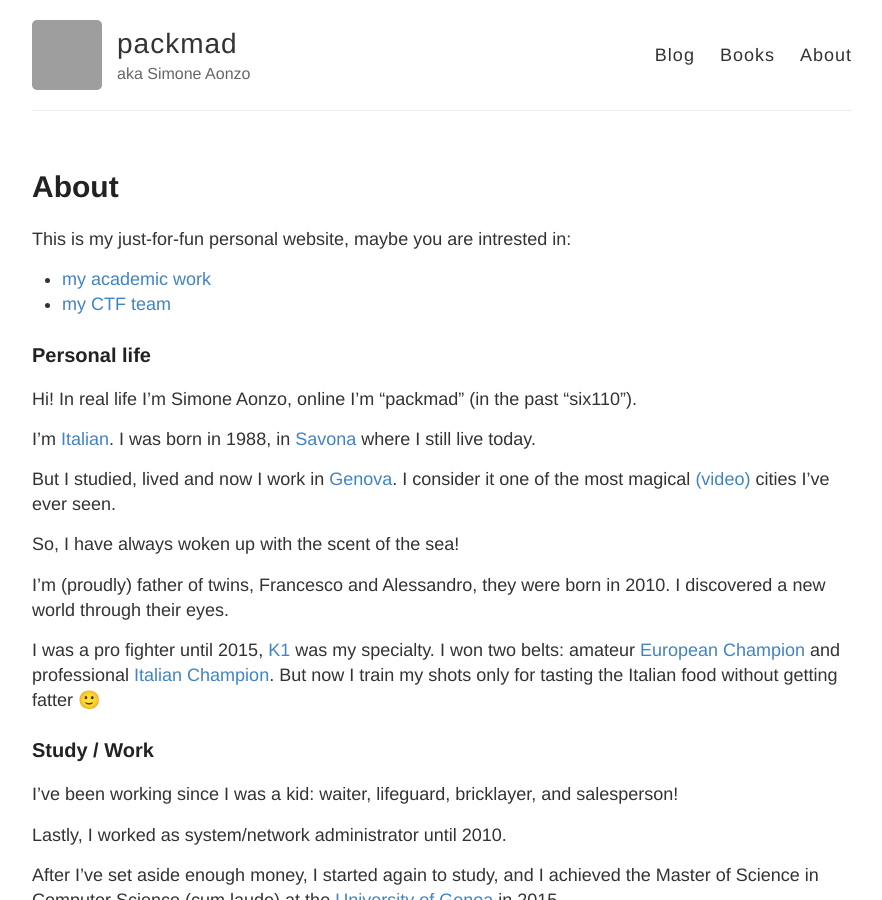
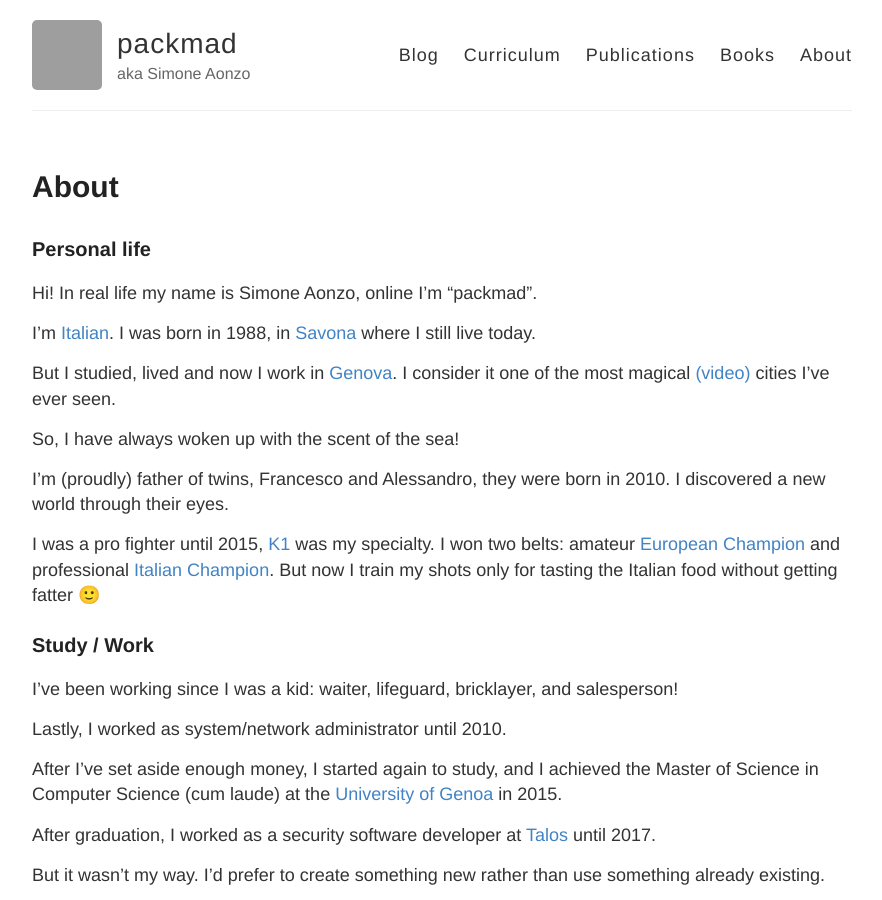
Before and after one commit to packmad/packmad.github.io, a Jekyll site: the page built from about.md, in a window 1280 px wide and 900 px high. Shown: the whole window, without its empty margins (198-1080 px from the left). Built offline with Jekyll 4.4.1, drawn with Linux system fonts in a browser that asks for light colours; grey boxes are pictures that could not be loaded.

Commit message:
publications and cv

```diff
--- a/_config.yml
+++ b/_config.yml
@@ -21,7 +21,7 @@ footer-links:
   flickr:
   github: packmad
   instagram: simone.aonzo
-  linkedin:
+  linkedin: simone-aonzo-290b05180
   pinterest:
   rss: # just type anything here for a working RSS icon
   twitter: packm4d
--- a/_layouts/default.html
+++ b/_layouts/default.html
@@ -28,6 +28,8 @@
 
           <nav>
             <a href="{{ site.baseurl }}/">Blog</a>
+            <a href="{{ site.baseurl }}/cv/aonzo_simone_cv.pdf">Curriculum</a>
+            <a href="{{ site.baseurl }}/publications/">Publications</a>
             <a href="{{ site.baseurl }}/books/">Books</a>
             <a href="{{ site.baseurl }}/about/">About</a>
           </nav>
--- a/about.md
+++ b/about.md
@@ -4,14 +4,8 @@ title: About
 permalink: /about/
 ---
 
-This is my just-for-fun personal website, maybe you are intrested in:
-
-* [my academic work](http://csec.it/people/simone_aonzo/)
-* [my CTF team](https://zenhack.it/)
-
-
 ### Personal life
-Hi! In real life I’m Simone Aonzo, online I'm "packmad" (in the past "six110").
+Hi! In real life my name is Simone Aonzo, online I'm "packmad".
 
 I’m [Italian](https://en.wikipedia.org/wiki/Italy). I was born in 1988, in [Savona](https://en.wikipedia.org/wiki/Savona) where I still live today.
 
```
Also changed, not shown: publications.md (added, +14 -0 lines), 4 other files.
